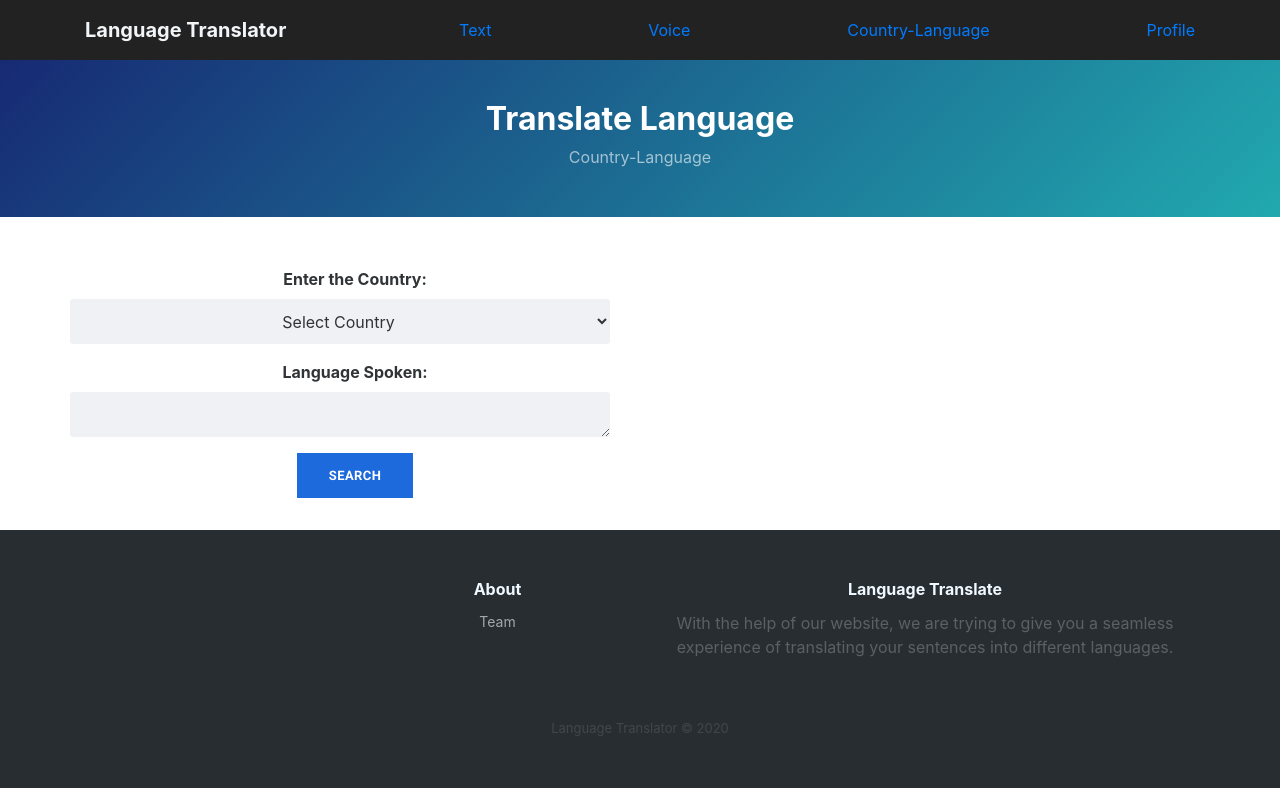
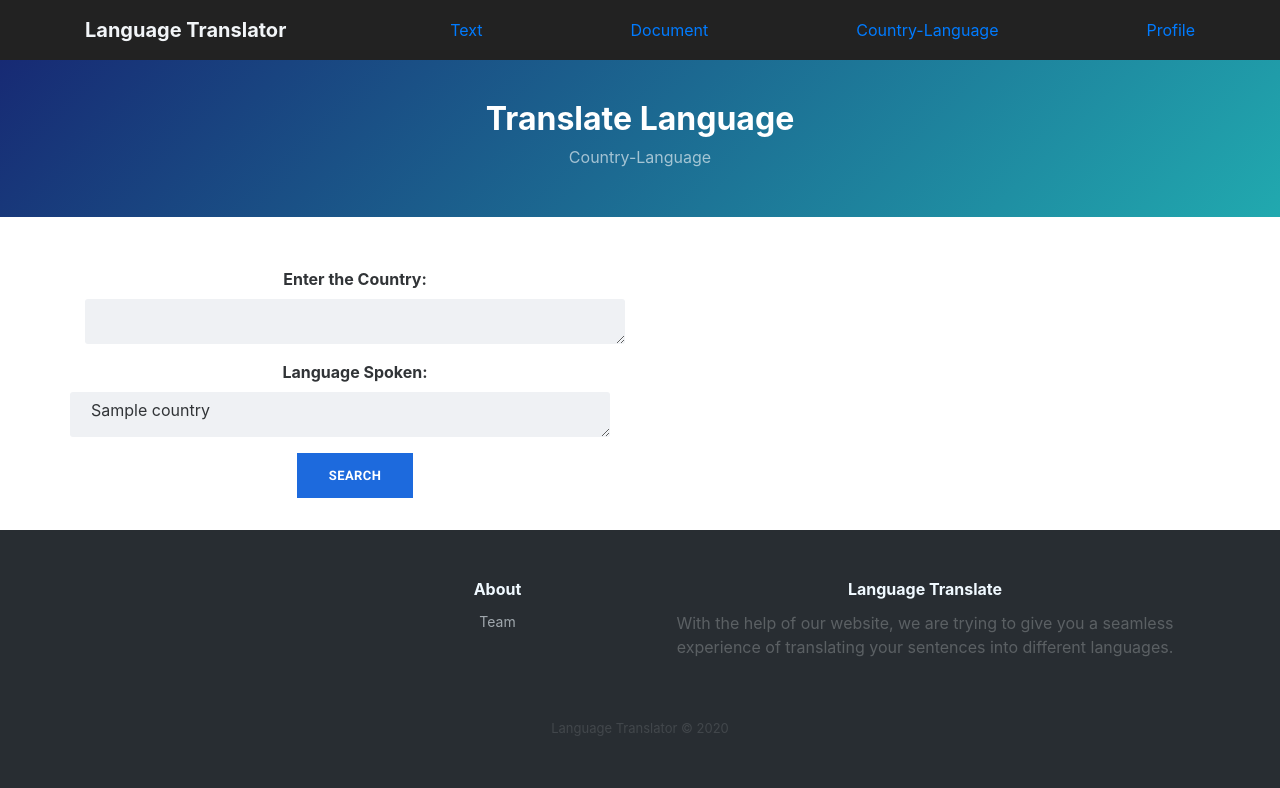
Before and after one commit to MohnishDevaraj/Language-Translator-HCL, a Flask app: template templates/Country-Language.html in a window 1280 px wide. Shown: the top 788 px of the page. Run offline with Flask 2, Linux system fonts and the light colour scheme; the template is opened without the code that fills it: most values are stand-ins (such as "Sample title", 1, 10 or a date in 2020); some libraries are stand-ins or nearby versions.

Commit message:
second commit

```diff
--- a/app.py
+++ b/app.py
@@ -65,7 +65,16 @@ def voice():
 
 @app.route("/country", methods=['POST', 'GET'])
 def country():
-    return render_template("Country-Language.html")
+    if request.method == 'POST':
+        try:
+            country = request.form["select-language"].lower
+            print(country)
+            return render_template('Country-Language.html', Country=country)
+        except:
+            error = "Error"
+            return render_template('Country-Language.html', Country=error)
+    return render_template('Country-Language.html')
+    # return render_template("Country-Language.html")
 
 
 @app.route("/profile")
--- a/templates/Country-Language.html
+++ b/templates/Country-Language.html
@@ -15,7 +15,7 @@
     <nav class="navbar navbar-light navbar-expand-md navbar-fixed-top navigation-clean-button">
         <div class="container"><a class="navbar-brand" href="#"><span>Language Translator</span> </a>
             <div class="collapse navbar-collapse" id="navcol-1"></div><a href="/text">Text</a>
-            <div class="navbar-collapse" id=""></div><a href="/voice">Voice</a>
+            <div class="navbar-collapse" id=""></div><a href="/voice">Document</a>
             <div class="navbar-collapse" id=""></div><a href="/country">Country-Language</a>
             <div class="navbar-collapse" id=""></div><a href="/profile">Profile</a>
         </div>
@@ -35,8 +35,8 @@
                     <form method="POST" class="justify-content-center">
                         <!-- Enter text to translate. -->
                         <div class="form-group justify-content-center">
-                            <label for="text-to-translate"><strong>Enter the Country:</strong></label>
-                            <select class="form-control row text-center justify-content-center" name="select-language" id="select-language">
+                            <label for="country-to-translate"><strong>Enter the Country:</strong></label>
+                            <!--<select class="form-control row text-center justify-content-center" name="select-language" id="select-language">
                                 <option value="">Select Country</option>
                                 <option value="ar">Arabic</option>
                                 <option value="ca">Catalan</option>
@@ -58,9 +58,9 @@
                                 <option value="th">Thai</option>
                                 <option value="tr">Turkish</option>
                                 <option value="vi">Vietnamese</option>
-                            </select>
-                            <!--<textarea class="form-control" name="text-to-translate" id="text-to-translate"
-                                rows="5"></textarea>-->
+                            </select>-->
+                            <textarea class="form-control" name="text-to-translate" id="text-to-translate"
+                                rows="5"></textarea>
                         </div>
                         <!-- Select output language here. -->
                         <div class="form-group text-center">
@@ -88,8 +88,8 @@
                                 <option value="tr">Turkish</option>
                                 <option value="vi">Vietnamese</option>
                             </select>-->
-                            <textarea class="form-control row justify-content-center" name="text-to-translate" id="text-to-translate"
-                                rows="5"></textarea>
+                            <textarea class="form-control row justify-content-center" name="country-to-translate" id="text-to-translate"
+                                rows="5">{{ Country }}</textarea>
                         </div>
                         <button type="submit" class="btn btn-primary mb-2" id="translate">Search</button></br>
                         </br>
--- a/templates/Profile.html
+++ b/templates/Profile.html
@@ -15,7 +15,7 @@
     <nav class="navbar navbar-light navbar-expand-md navbar-fixed-top navigation-clean-button">
         <div class="container"><a class="navbar-brand" href="#"><span>Language Translator</span> </a>
             <div class="collapse navbar-collapse" id="navcol-1"></div><a href="/text">Text</a>
-            <div class="navbar-collapse" id=""></div><a href="/voice">Voice</a>
+            <div class="navbar-collapse" id=""></div><a href="/voice">Document</a>
             <div class="navbar-collapse" id=""></div><a href="/country">Country-Language</a>
             <div class="navbar-collapse" id=""></div><a href="/profile">Profile</a>
         </div>
--- a/templates/Text.html
+++ b/templates/Text.html
@@ -15,7 +15,7 @@
     <nav class="navbar navbar-light navbar-expand-md navbar-fixed-top navigation-clean-button">
         <div class="container"><a class="navbar-brand" href="#"><span>Language Translator</span> </a>
             <div class="collapse navbar-collapse" id="navcol-1"></div><a href="/text">Text</a>
-            <div class="navbar-collapse" id="navcol-1"></div><a href="/voice">Voice</a>
+            <div class="navbar-collapse" id="navcol-1"></div><a href="/voice">Document</a>
             <div class="navbar-collapse" id="navcol-1"></div><a href="/country">Country-Language</a>
             <div class="navbar-collapse" id="navcol-1"></div><a href="/profile">Profile</a>
         </div>
--- a/templates/Voice.html
+++ b/templates/Voice.html
@@ -15,7 +15,7 @@
     <nav class="navbar navbar-light navbar-expand-md navbar-fixed-top navigation-clean-button">
         <div class="container"><a class="navbar-brand" href="#"><span>Language Translator</span> </a>
             <div class="collapse navbar-collapse" id="navcol-1"></div><a href="/text">Text</a>
-            <div class="navbar-collapse" id=""></div><a href="/voice">Voice</a>
+            <div class="navbar-collapse" id=""></div><a href="/voice">Document</a>
             <div class="navbar-collapse" id=""></div><a href="/country">Country-Language</a>
             <div class="navbar-collapse" id=""></div><a href="/profile">Profile</a>
         </div>
@@ -24,7 +24,7 @@
         <div class="container" style="height:73px;">
             <div class="intro" style="height:85px;">
                 <h2 class="text-center" style="height:45px;">Translate Language</h2>
-                <p class="text-center">Voice</p>
+                <p class="text-center">Document</p>
             </div>
         </div>
     </div>
```
